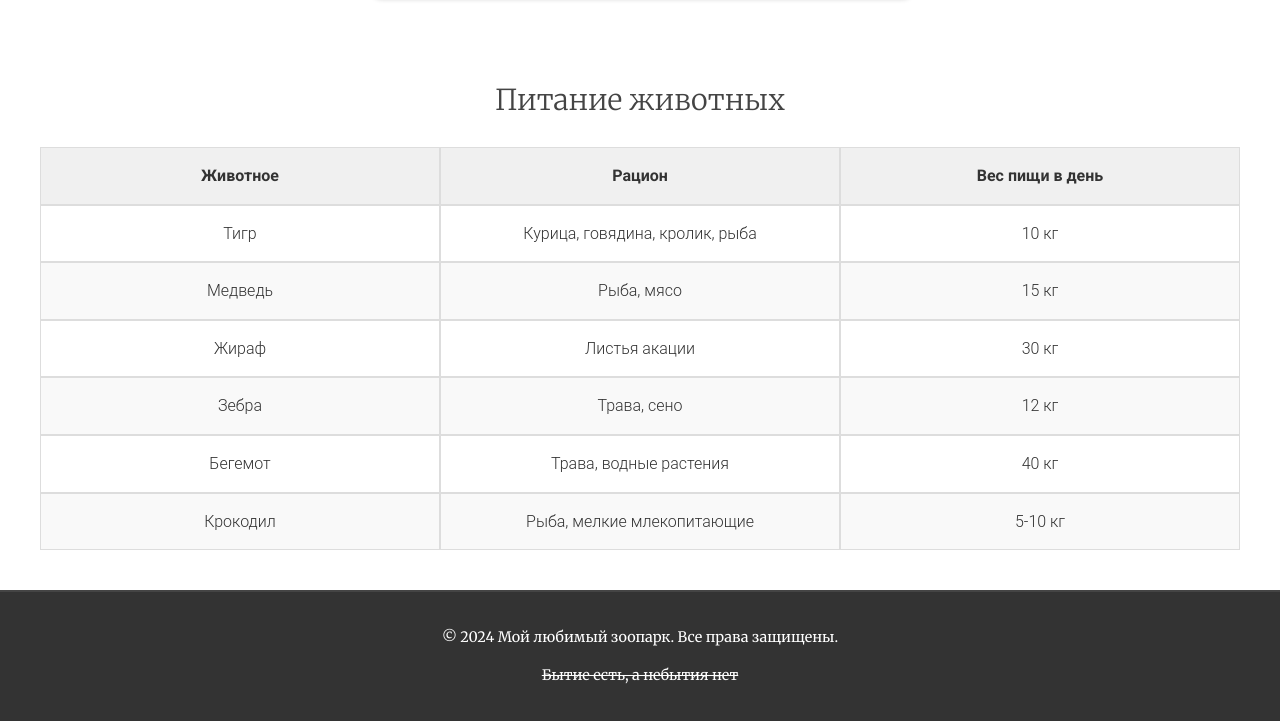
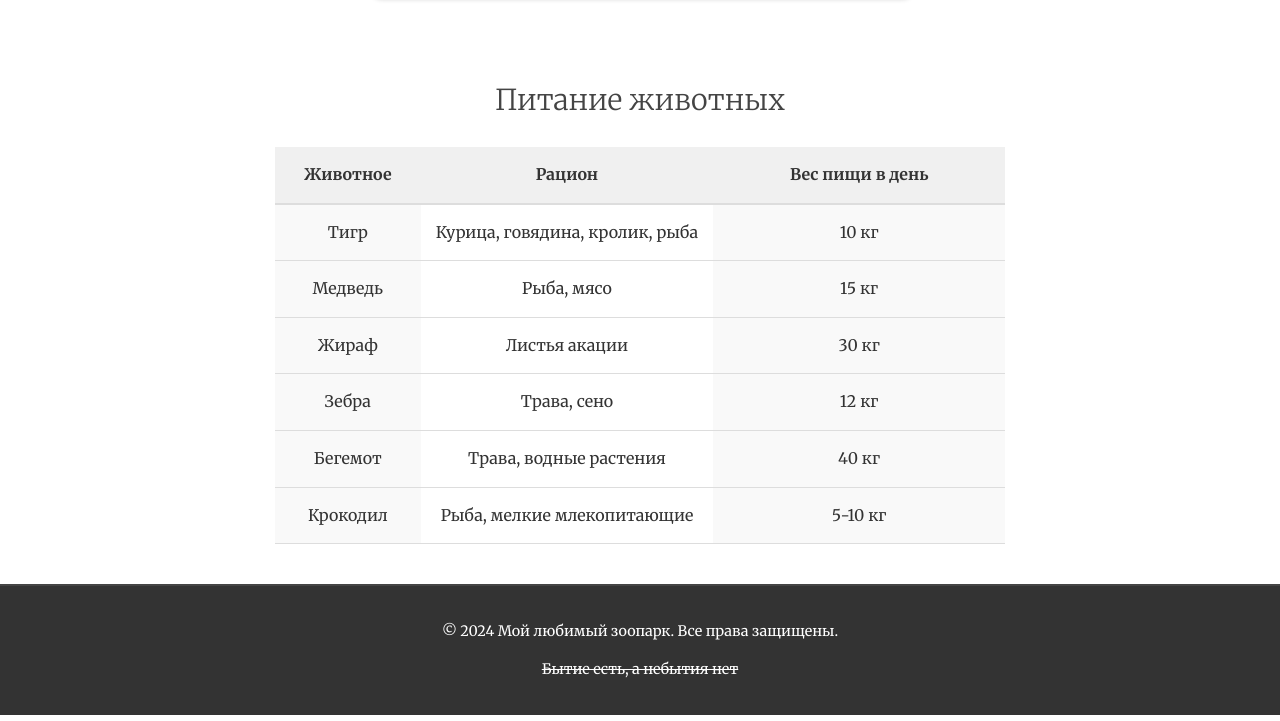
Before and after one commit to Lenko27/web_itmo, a plain HTML site: page index.html in a window 1280 px wide. Shown: the part 2022-2743 px from the top of the page. Drawn offline with Linux system fonts and the light colour scheme.

Commit message:
changes: fixed table 2

```diff
--- a/index.html
+++ b/index.html
@@ -114,41 +114,41 @@
         <table class="animal-table">
             <thead>
             <tr>
-                <th>Животное</th>
-                <th>Рацион</th>
-                <th>Вес пищи в день</th>
+                <th class="animal-table-header">Животное</th>
+                <th class="animal-table-header">Рацион</th>
+                <th class="animal-table-header">Вес пищи в день</th>
             </tr>
             </thead>
             <tbody>
             <tr>
-                <td>Тигр</td>
-                <td>Курица, говядина, кролик, рыба</td>
-                <td>10 кг</td>
+                <td class="animal-table-item">Тигр</td>
+                <td class="animal-table-item">Курица, говядина, кролик, рыба</td>
+                <td class="animal-table-item">10 кг</td>
             </tr>
             <tr>
-                <td>Медведь</td>
-                <td>Рыба, мясо</td>
-                <td>15 кг</td>
+                <td class="animal-table-item">Медведь</td>
+                <td class="animal-table-item">Рыба, мясо</td>
+                <td class="animal-table-item">15 кг</td>
             </tr>
             <tr>
-                <td>Жираф</td>
-                <td>Листья акации</td>
-                <td>30 кг</td>
+                <td class="animal-table-item">Жираф</td>
+                <td class="animal-table-item">Листья акации</td>
+                <td class="animal-table-item">30 кг</td>
             </tr>
             <tr>
-                <td>Зебра</td>
-                <td>Трава, сено</td>
-                <td>12 кг</td>
+                <td class="animal-table-item">Зебра</td>
+                <td class="animal-table-item">Трава, сено</td>
+                <td class="animal-table-item">12 кг</td>
             </tr>
             <tr>
-                <td>Бегемот</td>
-                <td>Трава, водные растения</td>
-                <td>40 кг</td>
+                <td class="animal-table-item">Бегемот</td>
+                <td class="animal-table-item">Трава, водные растения</td>
+                <td class="animal-table-item">40 кг</td>
             </tr>
             <tr>
-                <td>Крокодил</td>
-                <td>Рыба, мелкие млекопитающие</td>
-                <td>5-10 кг</td>
+                <td class="animal-table-item">Крокодил</td>
+                <td class="animal-table-item">Рыба, мелкие млекопитающие</td>
+                <td class="animal-table-item">5-10 кг</td>
             </tr>
             </tbody>
         </table>
--- a/styles.css
+++ b/styles.css
@@ -164,7 +164,6 @@
         margin-top: 70px;
     }
 
-
     .aside__title {
         font-size: 1.5rem;
         margin-bottom: 15px;
@@ -192,91 +191,64 @@
         margin-top: 40px;
     }
 
-    .table-section {
+    .animal-table-section {
         display: flex;
-        justify-content: center;
         flex-direction: column;
         align-items: center;
         margin-top: 40px;
         width: 100%;
-        padding: 0;
-    }
-
-    .table-wrapper {
-        width: 100%;
-        overflow-x: auto;
     }
 
     .animal-table {
-        display: flex;
-        flex-direction: column;
+        display: grid;
+        grid-template-columns: 1fr 2fr 2fr;
         width: 100%;
         border-collapse: collapse;
-        margin: 0;
-        min-width: 600px;
+        text-align: center;
     }
 
-    .animal-table thead,
-    .animal-table tbody {
-        display: flex;
-        flex-direction: column;
-        width: 100%;
+    .animal-table-header {
+        background-color: #f0f0f0;
+        font-weight: bold;
+        padding: 15px;
+        text-align: center;
+        border-bottom: 2px solid #ddd;
     }
 
-    .animal-table tr {
-        display: flex;
-        justify-content: space-between;
-        width: 100%;
-    }
-
-    .animal-table th,
-    .animal-table td {
-        flex: 1;
+    .animal-table-item {
         padding: 15px;
         text-align: center;
-        border: 1px solid #ddd;
-        box-sizing: border-box;
-        min-width: 120px;
-    }
-
-    .animal-table td:nth-child(2) {
-        min-width: 200px;
-        word-wrap: break-word;
-        white-space: normal;
-    }
-
-    .animal-table thead {
-        background-color: #f0f0f0;
-    }
-
-    .animal-table tbody tr:nth-child(even) {
+        border-bottom: 1px solid #ddd;
         background-color: #f9f9f9;
     }
 
-    .animal-table tbody tr:nth-child(odd) {
+    .animal-table-item:nth-child(even) {
         background-color: #fff;
     }
 
-    .animal-table th {
-        font-weight: bold;
-        font-family: 'Roboto', serif;
-    }
-
-    .animal-table td {
-        font-family: 'Roboto Light', serif;
+    thead, tbody, tr {
+        display: contents;
     }
 
     @media screen and (max-width: 768px) {
-        .animal-table {
-            min-width: unset;
-        }
-
         .animal-card-no-mobile{
             display: none;
         }
 
         .footer__quote{
             display: none;
+        }
+
+        .nav {
+            flex-direction: column;
+            align-items: stretch;
+            padding: 10px 0;
+            position: static;
+        }
+
+        .nav__button {
+            width: 100%;
+            margin: 5px 0;
         }
     }
 
```
